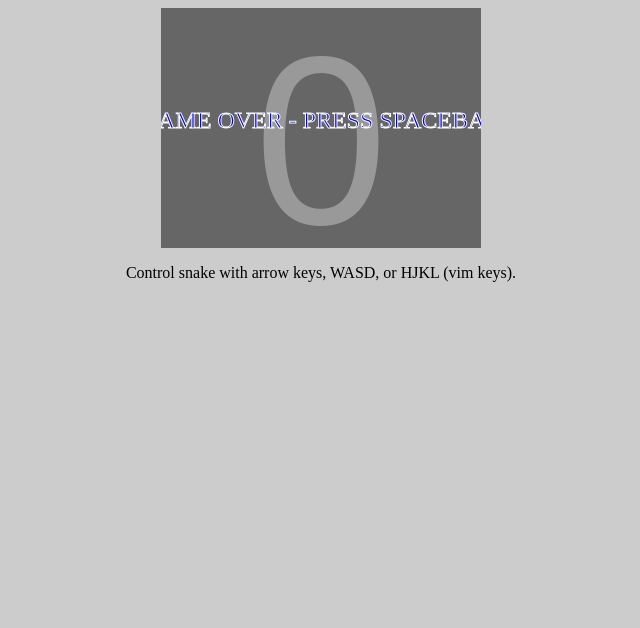
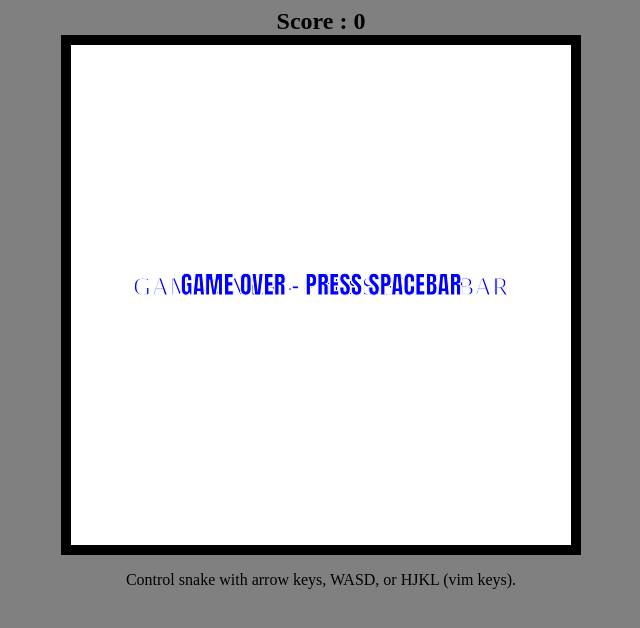
Before and after one commit to ericadamski/Artificial-Intelligent-Snake, a plain HTML site: page index.html in a window 1280 px wide. Shown: the whole page, without its empty margins (319-959 px from the left). Drawn offline with Linux system fonts and the light colour scheme.

Commit message:
minor gui changes

```diff
--- a/index.html
+++ b/index.html
@@ -6,13 +6,14 @@
     <!--[if IE]>
     <script src="http://html5shiv.googlecode.com/svn/trunk/html5.js"></script>
     <![endif]-->
-    <link rel="stylesheet" href="page.css" type="text/css">
+    <link rel="stylesheet" href="view/page.css" type="text/css">
   </head>
   <body>
     <div>
-      <canvas id="the-game" width="320" height="240">
+      <span id="score"></span>
+      <canvas id="the-game" width="500" height="500">
     </div>
     <p>Control snake with arrow keys, WASD, or HJKL (vim keys).</p>
-    <script type="text/javascript" src="game.js"></script>
+    <script type="text/javascript" src="src/game.js"></script>
   </body>
 </html>
--- a/game.js
+++ b/src/game.js
@@ -20,7 +20,7 @@ game = {
 
   stop: function() {
     game.over = true;
-    game.message = 'GAME OVER - PRESS SPACEBAR';
+    game.message = "GAME OVER - PRESS SPACEBAR";
   },
 
   drawBox: function(x, y, size, color) {
@@ -35,21 +35,21 @@ game = {
   },
 
   drawScore: function() {
-    context.fillStyle = '#999';
-    context.font = (canvas.height) + 'px Impact, sans-serif';
-    context.textAlign = 'center';
-    context.fillText(game.score, canvas.width / 2, canvas.height * 0.9);
+    var element = document.getElementById("score");
+    element.style.textAlign = 'center';
+    element.style.display = 'block';
+    element.style.fontSize = 'x-large';
+    element.style.fontWeight = "bold";
+    element.innerHTML = "Score : " + game.score;
   },
 
   drawMessage: function() {
-    if (game.message !== null) {
-      context.fillStyle = '#00F';
-      context.strokeStyle = '#FFF';
-      context.font = (canvas.height / 10) + 'px Impact';
-      context.textAlign = 'center';
-      context.fillText(game.message, canvas.width / 2, canvas.height / 2);
-      context.strokeText(game.message, canvas.width / 2, canvas.height / 2);
-    }
+    context.fillStyle = '#00F';
+    context.strokeStyle = '#FFF';
+    context.font = (canvas.height / 20) + 'px Impact';
+    context.textAlign = 'center';
+    context.fillText(game.message, canvas.width / 2, canvas.height / 2);
+    context.strokeText(game.message, canvas.width / 2, canvas.height / 2);
   },
 
   resetCanvas: function() {
@@ -63,7 +63,7 @@ snake = {
   size: canvas.width / 40,
   x: null,
   y: null,
-  color: '#0F0',
+  color: '#09c72b',
   direction: 'left',
   sections: [],
 
@@ -142,7 +142,7 @@ food = {
   size: null,
   x: null,
   y: null,
-  color: '#0FF',
+  color: '#00d5ff',
 
   set: function() {
     food.size = snake.size;
@@ -201,11 +201,12 @@ function loop() {
     snake.move();
     food.draw();
     snake.draw();
+  }
+  else
     game.drawMessage();
-  }
   setTimeout(function() {
     requestAnimationFrame(loop);
-  }, 1000 / game.fps);
+  }, 800/game.fps);
 }
 
 requestAnimationFrame(loop);
--- a/page.css
+++ b/view/page.css
@@ -3,7 +3,7 @@ hgroup, menu, nav, section {
   display: block;
 }
 body {
-  background-color: #CCC;
+  background-color: grey;
 }
 h1 {
   text-align: center;
@@ -14,5 +14,6 @@ p {
 canvas {
   display: block;
   margin: 0 auto;
-  background-color: #666;
+  border: 10px solid black;
+  background-color: white;
 }
```
